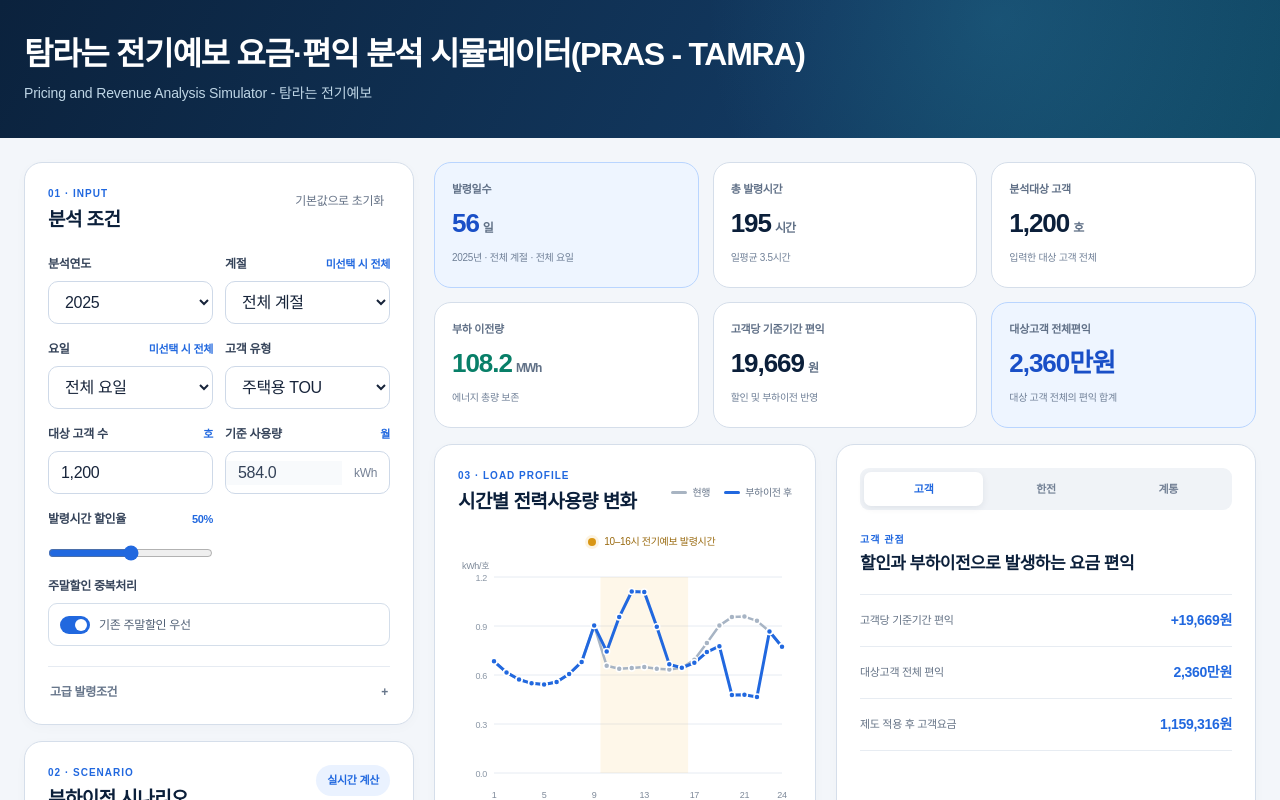
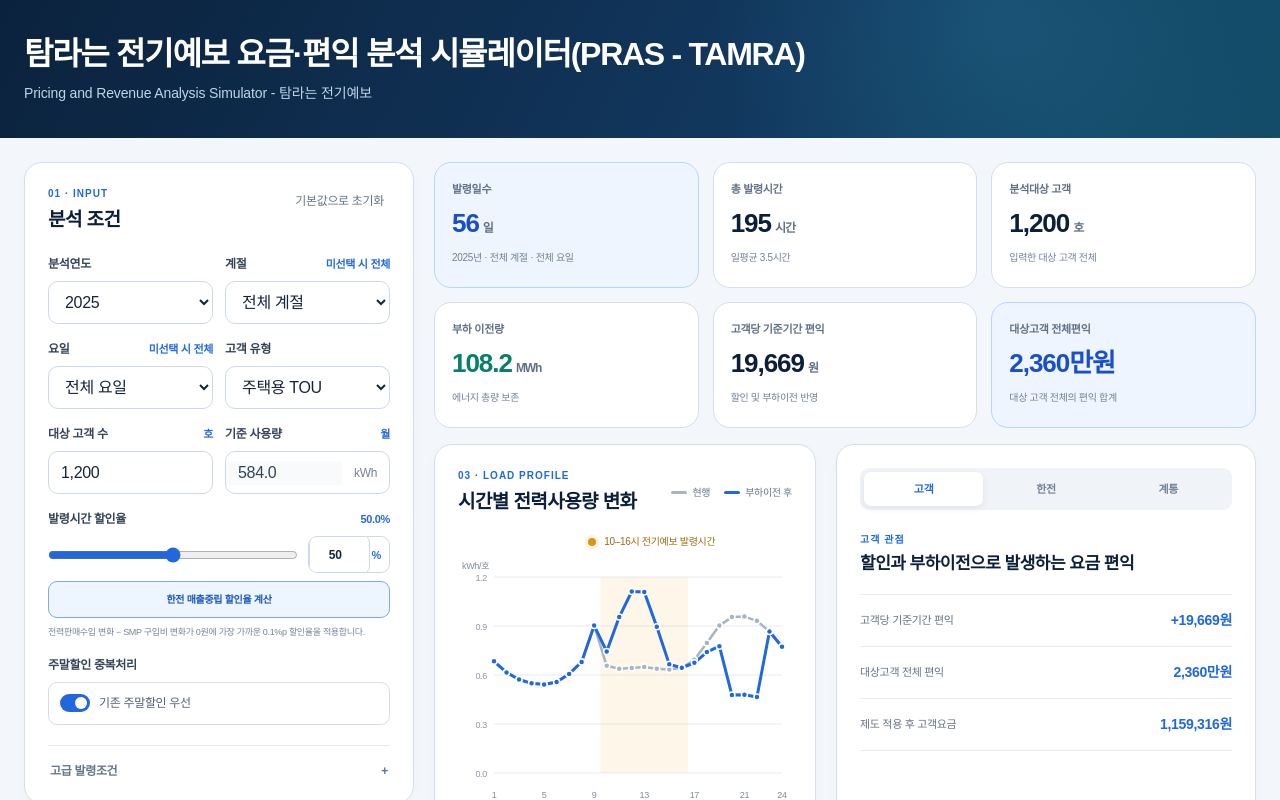
Before and after one commit to kiraoov-blip/pras-tamra, a Next.js app: page / in a window 1280 px wide. Shown: the top 800 px of the page. Built offline with nearby package versions, Linux system fonts and the light colour scheme; a web font is replaced by a local one.

Commit message:
Add files via upload

```diff
--- a/app/page.tsx
+++ b/app/page.tsx
@@ -2,9 +2,9 @@
 
 import { useEffect, useMemo, useRef, useState } from "react";
 import { DEFAULT_CUSTOMER_COUNTS, REFERENCE_MONTHLY_USAGE_KWH } from "@/lib/simulator/defaults";
-import { EV_CONTRACT_POWER_THRESHOLD_KW, EV_REPRESENTATIVE_BASIS, runSimulation } from "@/lib/simulator/engine";
+import { EV_CONTRACT_POWER_THRESHOLD_KW, EV_REPRESENTATIVE_BASIS, findRevenueNeutralDiscount, runSimulation } from "@/lib/simulator/engine";
 import { ALL_APPLIANCE_CODES, SELECTABLE_APPLIANCES } from "@/lib/simulator/appliances";
-import type { AnalysisDayType, AnalysisSeason, AnalysisYear, ApplianceCode, CustomerTypeCode, EventMode, LoadShiftMode } from "@/lib/simulator/types";
+import type { AnalysisDayType, AnalysisSeason, AnalysisYear, ApplianceCode, CustomerTypeCode, EventMode, LoadShiftMode, RevenueNeutralDiscountResult, SimulationInput } from "@/lib/simulator/types";
 
 type CustomerType = "주택용 TOU" | "전기차 전체" | "전기차 완속(50kW 미만)" | "전기차 급속(50kW 이상)";
 type ResultTab = "고객" | "한전" | "계통";
@@ -56,6 +56,10 @@ function clampPercent(value: number) {
   return Math.max(0, Math.min(100, Math.round(value)));
 }
 
+function clampOneDecimalPercent(value: number) {
+  return Math.max(0, Math.min(100, Math.round(value * 10) / 10));
+}
+
 function FieldLabel({ children, hint }: { children: React.ReactNode; hint?: string }) {
   return <div className="field-label"><span>{children}</span>{hint ? <small>{hint}</small> : null}</div>;
 }
@@ -83,6 +87,7 @@ export default function Home() {
   const [resultTab, setResultTab] = useState<ResultTab>("고객");
   const [advancedOpen, setAdvancedOpen] = useState(false);
   const [hoveredHour, setHoveredHour] = useState<number | null>(null);
+  const [neutralDiscountResult, setNeutralDiscountResult] = useState<RevenueNeutralDiscountResult | null>(null);
   const chartContainerRef = useRef<HTMLDivElement>(null);
   const [chartWidth, setChartWidth] = useState(MAX_CHART_WIDTH);
 
@@ -105,7 +110,7 @@ export default function Home() {
       : customerCode === "EV_FAST_HIGH_VOLTAGE"
         ? `${EV_CONTRACT_POWER_THRESHOLD_KW}kW 이상`
         : "-";
-  const result = useMemo(() => runSimulation({
+  const simulationInput = useMemo<SimulationInput>(() => ({
     analysisYear,
     seasonFilter,
     dayTypeFilter,
@@ -124,6 +129,7 @@ export default function Home() {
       smpThresholdWonPerKwh: smpThreshold,
     },
   }), [analysisYear, seasonFilter, dayTypeFilter, customerCode, customerCount, discount, shiftRate, scenario, selectedAppliances, applianceShiftRates, weekendPriority, eventMode, startHour, endHour, smpThreshold]);
+  const result = useMemo(() => runSimulation(simulationInput), [simulationInput]);
 
   const maxProfile = Math.max(...result.baseLoadProfile, ...result.shiftedLoadProfile) * 1.08;
   const averageEventHours = result.eventDays ? result.eventHours / result.eventDays : 0;
@@ -179,6 +185,16 @@ export default function Home() {
     },
   };
   const activeResult = resultCopy[resultTab];
+  const neutralResultIsCurrent = neutralDiscountResult !== null
+    && Math.abs(discount / 100 - neutralDiscountResult.discountRate) < 1e-9
+    && Math.abs(result.utility.shortTermNetImpactWon - neutralDiscountResult.shortTermNetImpactWon) < 0.5;
+
+  const applyRevenueNeutralDiscount = () => {
+    const neutral = findRevenueNeutralDiscount(simulationInput);
+    setDiscount(Number((neutral.discountRate * 100).toFixed(1)));
+    setNeutralDiscountResult(neutral);
+    setResultTab("한전");
+  };
 
   const reset = () => {
     setAnalysisYear(2025); setSeasonFilter("ALL"); setDayTypeFilter("ALL");
@@ -188,6 +204,7 @@ export default function Home() {
     setApplianceShiftRates({ ...FULL_APPLIANCE_RATES });
     setWeekendPriority(true); setEventMode("ACTUAL"); setSmpThreshold(0);
     setStartHour(10); setEndHour(16);
+    setNeutralDiscountResult(null);
   };
 
   const changeCustomerType = (value: CustomerType) => {
@@ -257,7 +274,28 @@ export default function Home() {
             }} /></label>
             <label className="control-field"><FieldLabel hint="월">기준 사용량</FieldLabel><div className="unit-input"><input value={formatOneDecimal(monthlyUsage)} readOnly /><span>kWh</span></div></label>
             {customerCode !== "RESIDENTIAL_TOU" ? <label className="control-field"><FieldLabel>계약전력 구분</FieldLabel><div className="unit-input"><input value={contractPowerBasis} readOnly /></div></label> : null}
-            <label className="control-field range-field"><FieldLabel hint={`${discount}%`}>발령시간 할인율</FieldLabel><input type="range" min="0" max="100" step="5" value={discount} onChange={(event) => setDiscount(Number(event.target.value))} /></label>
+            <div className="control-field range-field discount-field">
+              <FieldLabel hint={`${discount.toFixed(1)}%`}>발령시간 할인율</FieldLabel>
+              <div className="discount-action-row">
+                <input aria-label="발령시간 할인율" type="range" min="0" max="100" step="0.1" value={discount} onChange={(event) => {
+                  setDiscount(Number(event.target.value));
+                  setNeutralDiscountResult(null);
+                }} />
+                <label className="discount-percent-entry">
+                  <input aria-label="발령시간 할인율 직접 입력" type="number" min="0" max="100" step="0.1" value={discount} onChange={(event) => {
+                    setDiscount(clampOneDecimalPercent(Number(event.target.value) || 0));
+                    setNeutralDiscountResult(null);
+                  }} />
+                  <span>%</span>
+                </label>
+                <button type="button" className="neutral-rate-button" onClick={applyRevenueNeutralDiscount}>한전 매출중립 할인율 계산</button>
+              </div>
+              <small className={`neutral-rate-note ${neutralResultIsCurrent ? "calculated" : ""}`} aria-live="polite">
+                {neutralResultIsCurrent && neutralDiscountResult
+                  ? `${formatOneDecimal(neutralDiscountResult.discountRate * 100)}% 적용 · ${neutralDiscountResult.neutralPointWithinRange ? "잔여 영향" : "0~100% 범위 최접값"} ${formatWon(neutralDiscountResult.shortTermNetImpactWon)}`
+                  : "전력판매수입 변화 − SMP 구입비 변화가 0원에 가장 가까운 0.1%p 할인율을 적용합니다."}
+              </small>
+            </div>
             <div className="control-field weekend-control"><FieldLabel>주말할인 중복처리</FieldLabel><button type="button" className={`toggle-row ${weekendPriority ? "active" : ""}`} onClick={() => setWeekendPriority((value) => !value)} aria-pressed={weekendPriority}><span className="toggle"><i /></span><span>{weekendPriority ? "기존 주말할인 우선" : "전기예보 할인 우선"}</span></button></div>
           </div>
           <button className="advanced-toggle" onClick={() => setAdvancedOpen((value) => !value)} aria-expanded={advancedOpen}><span>고급 발령조건</span><span>{advancedOpen ? "−" : "+"}</span></button>
--- a/lib/simulator/engine.ts
+++ b/lib/simulator/engine.ts
@@ -2,6 +2,7 @@ import type {
   AnalysisYear,
   ApplianceCode,
   CustomerTypeCode,
+  RevenueNeutralDiscountResult,
   SimulationInput,
   SimulationResult,
 } from "./types";
@@ -13,7 +14,7 @@ import {
   type ReferenceSeason,
 } from "./reference-data.generated";
 
-export const ENGINE_VERSION = "2.4.0-demand-response-rate";
+export const ENGINE_VERSION = "2.5.0-revenue-neutral-rate";
 
 type BaseCustomerType = Exclude<CustomerTypeCode, "EV_TOTAL">;
 type Components = Array<{ type: BaseCustomerType; weight: number }>;
@@ -532,3 +533,49 @@ export function runSimulation(input: SimulationInput): SimulationResult {
     warnings,
   };
 }
+
+/**
+ * 현재 분석조건에서 한전의 단기 순재무영향이 0원에 가장 가까워지는
+ * 발령시간 할인율을 0.1%p 단위로 산정한다.
+ *
+ * 할인율은 판매수입 변화에 선형으로 작용하고 SMP 구입비 변화에는
+ * 영향을 주지 않으므로 0%와 100% 결과로 이론 중립점을 계산한 뒤,
+ * 화면에 적용 가능한 0.1%p 후보 중 절대 잔여 영향이 최소인 값을 선택한다.
+ */
+export function findRevenueNeutralDiscount(input: SimulationInput): RevenueNeutralDiscountResult {
+  const impactAt = (discountRate: number) => runSimulation({
+    ...input,
+    discountRate,
+  }).utility.shortTermNetImpactWon;
+
+  const impactAtZero = impactAt(0);
+  const impactAtFull = impactAt(1);
+  const slope = impactAtFull - impactAtZero;
+  const hasDiscountSensitivity = Math.abs(slope) >= 1e-9;
+  const rawNeutralRate = hasDiscountSensitivity ? -impactAtZero / slope : 0;
+  const neutralPointWithinRange = hasDiscountSensitivity
+    ? rawNeutralRate >= 0 && rawNeutralRate <= 1
+    : Math.abs(impactAtZero) < 0.5;
+  const clampedRate = Math.max(0, Math.min(1, rawNeutralRate));
+  const roundedRate = Math.round(clampedRate * 1_000) / 1_000;
+  const candidateRates = [...new Set([
+    0,
+    1,
+    roundedRate,
+    Math.max(0, roundedRate - 0.001),
+    Math.min(1, roundedRate + 0.001),
+  ])];
+
+  const best = candidateRates
+    .map((discountRate) => ({ discountRate, shortTermNetImpactWon: impactAt(discountRate) }))
+    .sort((left, right) => (
+      Math.abs(left.shortTermNetImpactWon) - Math.abs(right.shortTermNetImpactWon)
+      || left.discountRate - right.discountRate
+    ))[0];
+
+  return {
+    discountRate: best.discountRate,
+    shortTermNetImpactWon: best.shortTermNetImpactWon,
+    neutralPointWithinRange,
+  };
+}
```
Also changed, not shown: lib/simulator/types.ts (+9 -0 lines), app/globals.css, 1 other file (tests, documents, lock files or other folders).
